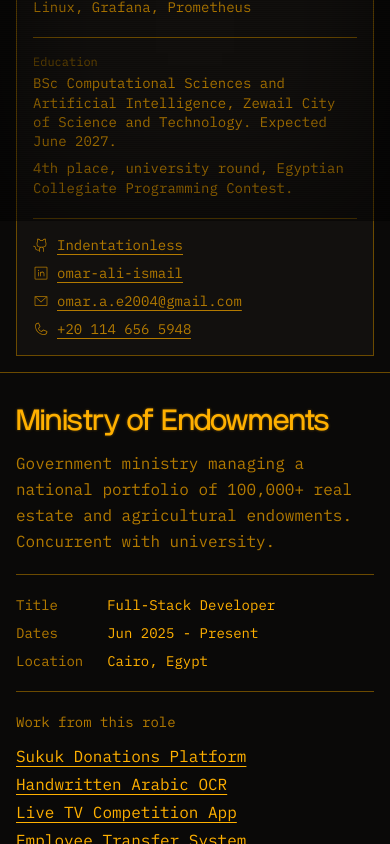
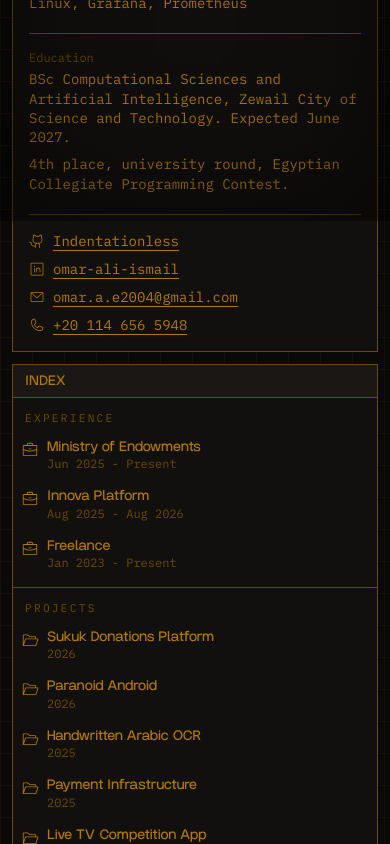
Before and after one commit to OmarAli-prod/portfolio, a Next.js app: page / in a window 390 px wide. Shown: the part 623-1467 px from the top of the page. Built offline with nearby package versions, Linux system fonts and the light colour scheme.

Commit message:
fix: enhance desktop component with sheet management and update project links

```diff
--- a/components/desktop.tsx
+++ b/components/desktop.tsx
@@ -1,7 +1,7 @@
 'use client'
 
 import { useCallback, useEffect, useMemo, useReducer, useRef, useState } from 'react'
-import { AnimatePresence } from 'motion/react'
+import { AnimatePresence, motion } from 'motion/react'
 import { windowsReducer, initialWindowsState, focusedId } from '@/lib/windows'
 import { createSfx, loadMuted, saveMuted } from '@/lib/sfx'
 import { DesktopIcons, type IconGroup } from '@/components/desktop-icons'
@@ -12,8 +12,6 @@ import { Taskbar } from '@/components/taskbar'
 import type { Project } from '@/lib/projects'
 import type { Role } from '@/lib/roles'
 import { projectId, roleId } from '@/lib/ids'
-
-const MOBILE_BREAKPOINT = 768
 
 export function Desktop({
   roles,
@@ -29,20 +27,16 @@ export function Desktop({
   about: React.ReactNode
 }) {
   const [state, dispatch] = useReducer(windowsReducer, initialWindowsState)
-  const [isMobile, setIsMobile] = useState(false)
+  // Below lg the desktop becomes a single column and a window is a full-screen
+  // sheet. Its id lives in the URL hash, so the back button closes it and
+  // /#project/slug deep-links straight to one.
+  const [sheetId, setSheetId] = useState<string | null>(null)
+  const sheet = useRef<HTMLDivElement>(null)
   const [muted, setMuted] = useState(true)
   const sfx = useRef<ReturnType<typeof createSfx> | null>(null)
   // Windows are bounded to the canvas, not the viewport, so they can never open
   // underneath the rail or the intro panel and become unreachable.
   const canvas = useRef<HTMLDivElement>(null)
-
-  useEffect(() => {
-    const mq = window.matchMedia(`(max-width: ${MOBILE_BREAKPOINT - 1}px)`)
-    const sync = () => setIsMobile(mq.matches)
-    sync()
-    mq.addEventListener('change', sync)
-    return () => mq.removeEventListener('change', sync)
-  }, [])
 
   useEffect(() => {
     sfx.current = createSfx()
@@ -75,7 +69,26 @@ export function Desktop({
     })
   }, [])
 
-  const openProject = useCallback((slug: string) => open(projectId(slug)), [open])
+  const openSheet = useCallback((id: string) => {
+    // Marked, so closing knows this entry is ours to pop rather than the
+    // visitor's landing page.
+    history.pushState({ sheet: true }, '', `#${id}`)
+    setSheetId(id)
+  }, [])
+
+  const closeSheet = useCallback(() => {
+    if (history.state?.sheet) return history.back()
+    history.replaceState(null, '', location.pathname + location.search)
+    setSheetId(null)
+  }, [])
+
+  const openProject = useCallback(
+    (slug: string) =>
+      window.matchMedia('(min-width: 64rem)').matches
+        ? open(projectId(slug))
+        : openSheet(projectId(slug)),
+    [open, openSheet],
+  )
 
   const close = useCallback((id: string) => {
     sfx.current?.play('close')
@@ -138,7 +151,7 @@ export function Desktop({
           id: projectId(p.slug),
           title: p.title,
           meta: String(p.year),
-          href: `/projects/${p.slug}`,
+          href: `${process.env.NEXT_PUBLIC_BASE_PATH ?? ""}/projects/${p.slug}`,
         })),
       },
     ],
@@ -147,21 +160,79 @@ export function Desktop({
 
   const focused = focusedId(state)
 
-  if (isMobile) {
-    return (
-      <main className="min-h-dvh">
-        <div className="border-b border-phosphor-lo p-4">{about}</div>
-        {[...entries.entries()].map(([id, entry]) => (
-          <section key={id} className="border-b border-phosphor-lo">
-            {entry.render()}
-          </section>
-        ))}
-      </main>
-    )
+  useEffect(() => {
+    const sync = () => {
+      const id = decodeURIComponent(location.hash.slice(1))
+      setSheetId(entries.has(id) ? id : null)
     }
+    sync()
+    window.addEventListener('popstate', sync)
+    return () => window.removeEventListener('popstate', sync)
+  }, [entries])
+
+  useEffect(() => {
+    if (!sheetId) return
+    sheet.current?.focus({ preventScroll: true })
+    sheet.current?.scrollTo(0, 0)
+    const onKey = (e: KeyboardEvent) => e.key === 'Escape' && closeSheet()
+    document.addEventListener('keydown', onKey)
+    return () => document.removeEventListener('keydown', onKey)
+  }, [sheetId, closeSheet])
+
+  const sheetEntry = sheetId ? entries.get(sheetId) : undefined
 
   return (
-    <main className="graticule flex h-dvh overflow-hidden pb-9">
+    <>
+      {/* Both layouts are in the markup and CSS picks one, so a phone never
+          flashes the desktop before hydration. */}
+      <main className="graticule grid min-h-dvh content-start gap-3 p-3 md:grid-cols-2 md:items-start lg:hidden" inert={Boolean(sheetEntry)}>
+        {about}
+
+        <nav
+          aria-label="Experience and projects"
+          className="border border-phosphor-lo bg-bg-raised"
+        >
+          <div className="border-b border-phosphor-lo bg-bg-chrome px-3 py-1.5">
+            <h2 className="font-display text-sm tracking-wide text-phosphor-dim">INDEX</h2>
+          </div>
+          <DesktopIcons groups={groups} onOpen={openSheet} />
+        </nav>
+      </main>
+
+      <AnimatePresence>
+        {sheetEntry && (
+          <motion.div
+            key={sheetId}
+            ref={sheet}
+            tabIndex={-1}
+            role="dialog"
+            aria-modal="true"
+            aria-labelledby="sheet-title"
+            initial={{ opacity: 0, y: 24 }}
+            animate={{ opacity: 1, y: 0 }}
+            exit={{ opacity: 0, y: 24 }}
+            transition={{ type: 'spring', stiffness: 420, damping: 36 }}
+            className="fixed inset-0 z-50 overflow-y-auto overscroll-contain bg-bg-raised outline-none lg:hidden"
+          >
+            <div className="sticky top-0 z-10 flex items-center justify-between gap-2 border-b border-phosphor-lo bg-bg-chrome pl-4">
+              <span id="sheet-title" className="bloom truncate font-display text-sm tracking-wide text-phosphor">
+                {sheetEntry.title}
+              </span>
+              <button
+                type="button"
+                aria-label={`Close ${sheetEntry.title}`}
+                onClick={closeSheet}
+                className="size-11 shrink-0 text-phosphor-dim transition-transform hover:text-danger active:scale-95"
+              >
+                X
+              </button>
+            </div>
+            {sheetEntry.render()}
+          </motion.div>
+        )}
+      </AnimatePresence>
+
+      <main className="graticule hidden h-dvh overflow-hidden pb-9 lg:flex">
         <nav
           aria-label="Experience and projects"
           className="w-48 shrink-0 overflow-y-auto border-r border-phosphor-lo"
@@ -218,5 +289,6 @@ export function Desktop({
           onToggleMute={toggleMute}
         />
       </main>
+    </>
   )
 }
```
Lines whose indentation alone changed are shown as unchanged.
